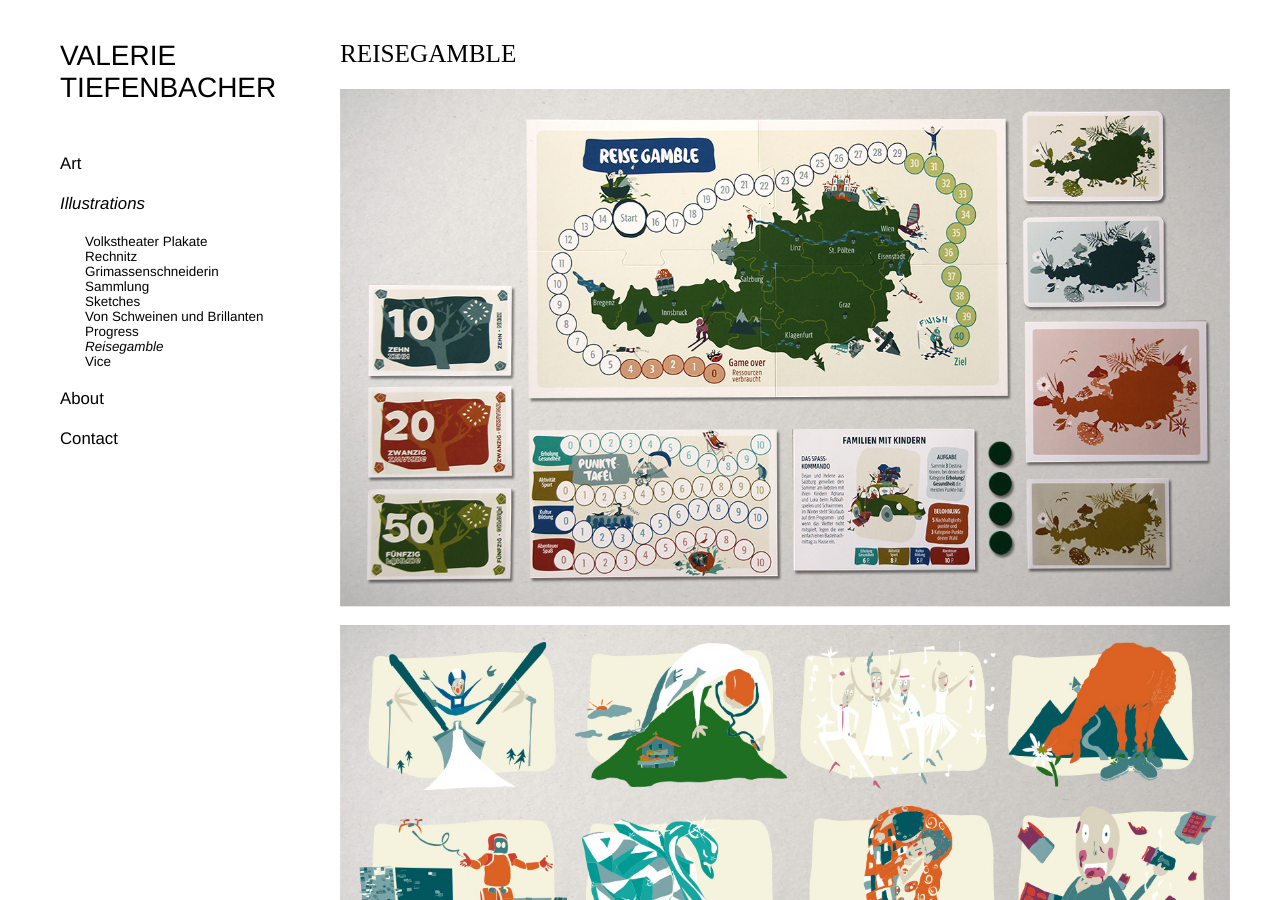
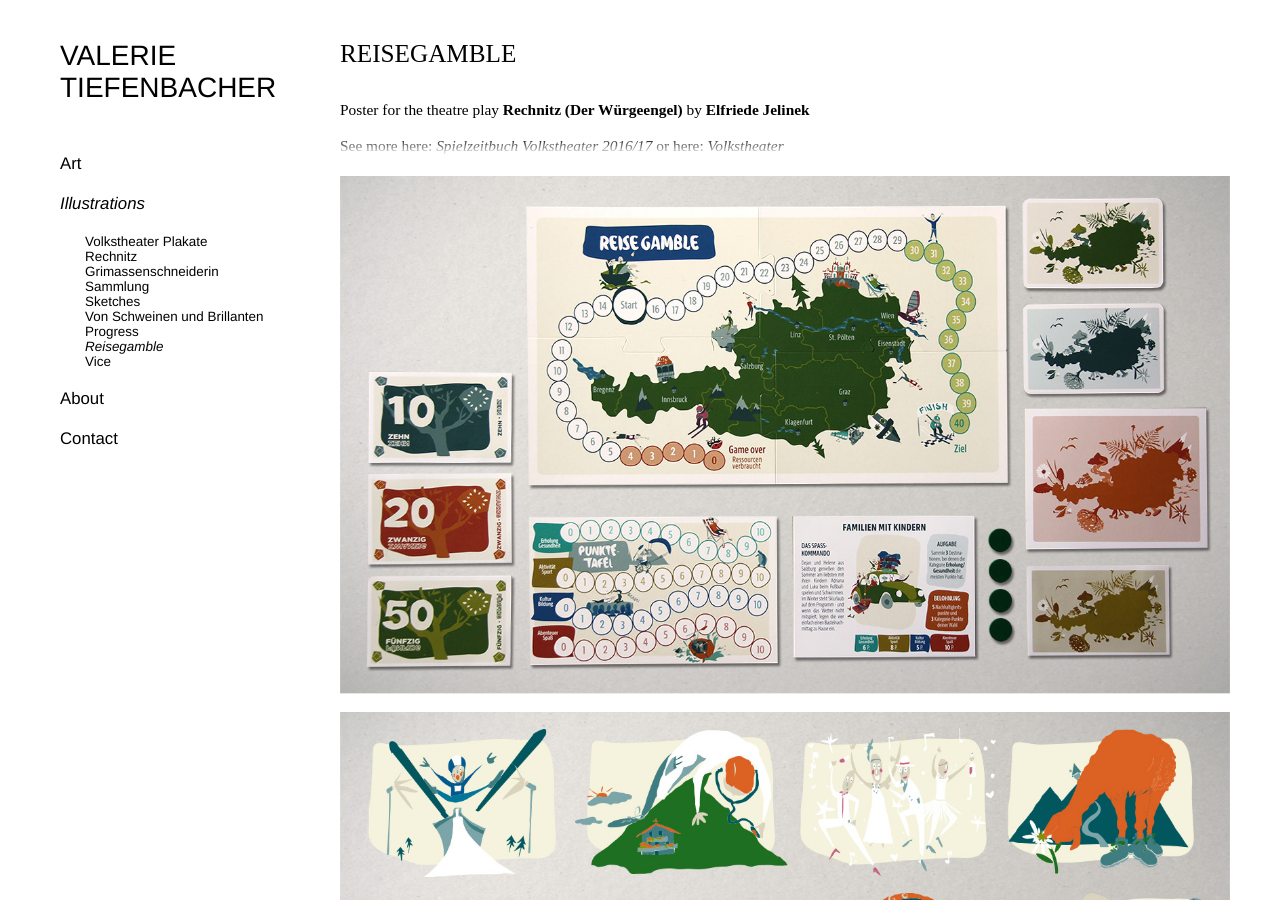
Before and after one commit to vtiefenbacher/vtiefenbacher.github.io, a Jekyll site: the page built from _posts/illustrations/2016-03-01-reisegamble.md, in a window 1280 px wide and 900 px high. Built offline with Jekyll 4.4.1, drawn with Linux system fonts in a browser that asks for light colours; some web fonts are replaced.

Commit message:
Content edit.

```diff
--- a/_posts/illustrations/2016-03-01-reisegamble.md
+++ b/_posts/illustrations/2016-03-01-reisegamble.md
@@ -17,11 +17,11 @@ images:
     title:
 
 ---
-<!-- <br>
+<br>
 Poster for the theatre play **Rechnitz (Der Würgeengel)** by **Elfriede Jelinek**
 <br>
 <br>
 See more here:
   [*Spielzeitbuch Volkstheater 2016/17*](https://issuu.com/volkstheaterwien/docs/2016-17_jahresvorschau_1_issuu_neu){:target="_blank"}
 or here:
-[*Volkstheater*](http://www.volkstheater.at/){:target="_blank"} -->
+[*Volkstheater*](http://www.volkstheater.at/){:target="_blank"}
```
Also changed, not shown: _posts/illustrations/2016-04-05-volkstheater.md (+0 -1 lines), _posts/illustrations/2016-04-06-volkstheaterplakate.md (+1 -1 lines).
